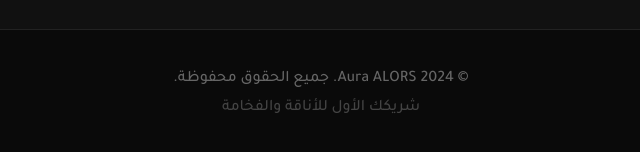
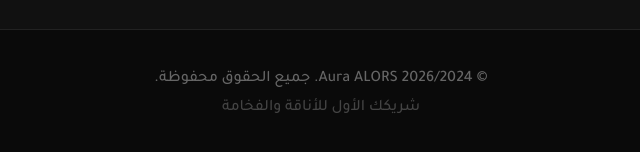
Before and after one commit to hohoa3141-blip/Aura-ALORS-, a plain HTML site: page index.html in a window 1280 px wide. Shown: the part 1659-1811 px from the top of the page, 319-959 px from the left. Drawn offline with Linux system fonts and the light colour scheme.

Commit message:
index.html

```diff
--- a/index.html3.html
+++ b/index.html
@@ -536,7 +536,7 @@
     </section>
 
     <footer>
-        <p>&copy; 2024 Aura ALORS. جميع الحقوق محفوظة.</p>
+        <p>&copy; 2026/2024 Aura ALORS. جميع الحقوق محفوظة.</p>
         <p style="margin-top: 10px; color: #444;">شريكك الأول للأناقة والفخامة</p>
     </footer>
 
```
